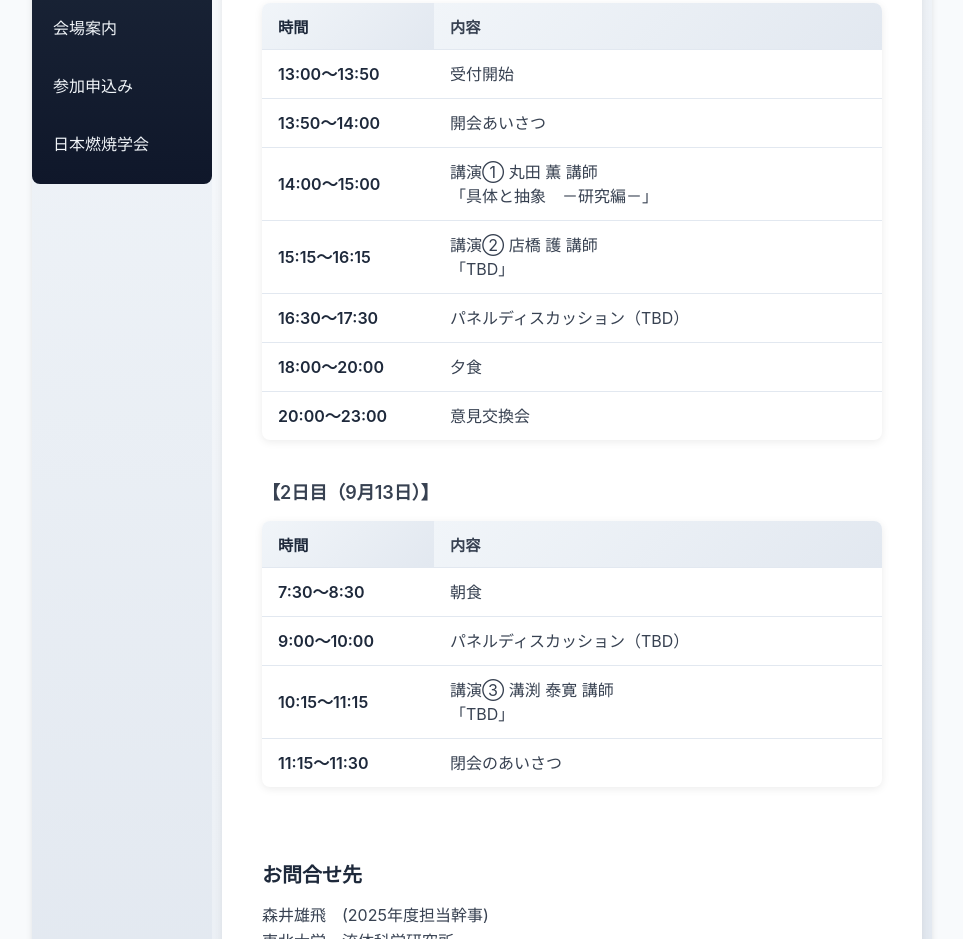
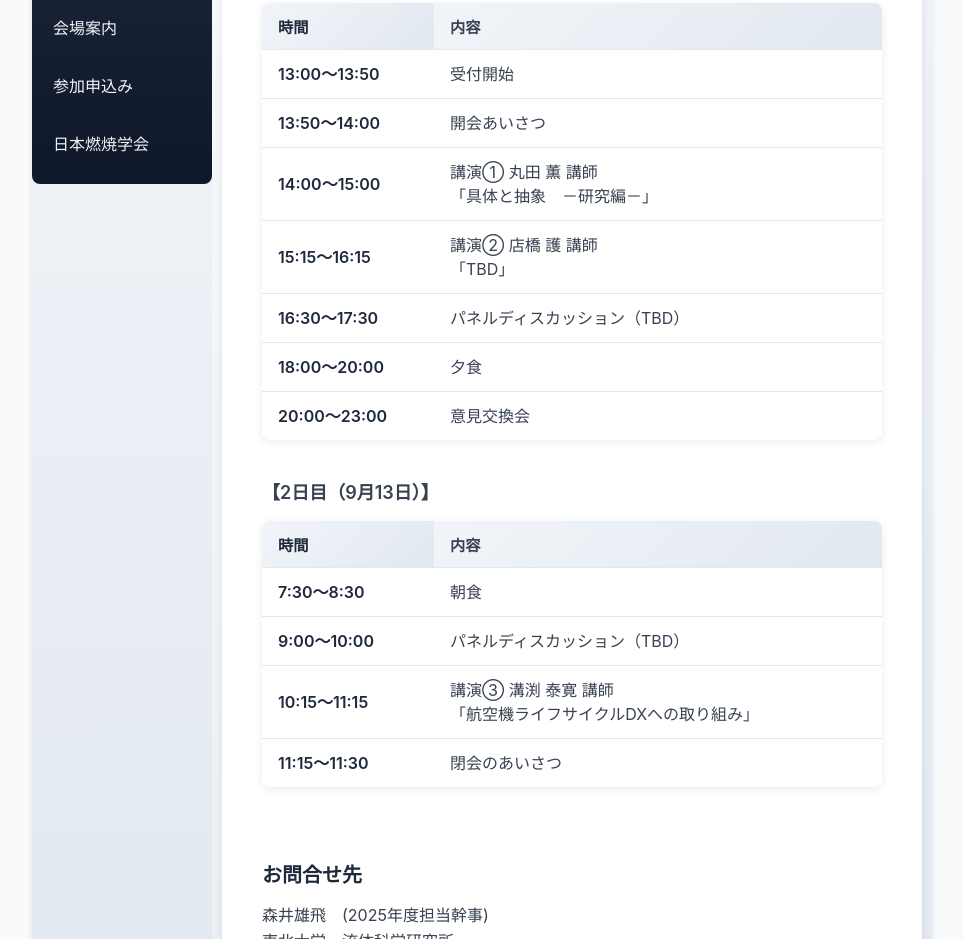
Before and after one commit to TohokuEdyn/2025_CombustionSummerrSchool_Japan, a plain HTML site: page program.html in a window 1280 px wide. Shown: the part 217-1156 px from the top of the page, without its empty margins (158-1121 px from the left). Drawn offline with Linux system fonts and the light colour scheme.

Commit message:
Update title.

```diff
--- a/program.html
+++ b/program.html
@@ -100,7 +100,7 @@
           </tr>
           <tr>
             <td class="time-col">10:15～11:15</td>
-            <td class="content-col">講演③ 溝渕 泰寛 講師 <br>「TBD」</td>
+            <td class="content-col">講演③ 溝渕 泰寛 講師 <br>「航空機ライフサイクルDXへの取り組み」</td>
           </tr>
           <tr>
             <td class="time-col">11:15～11:30</td>
```
